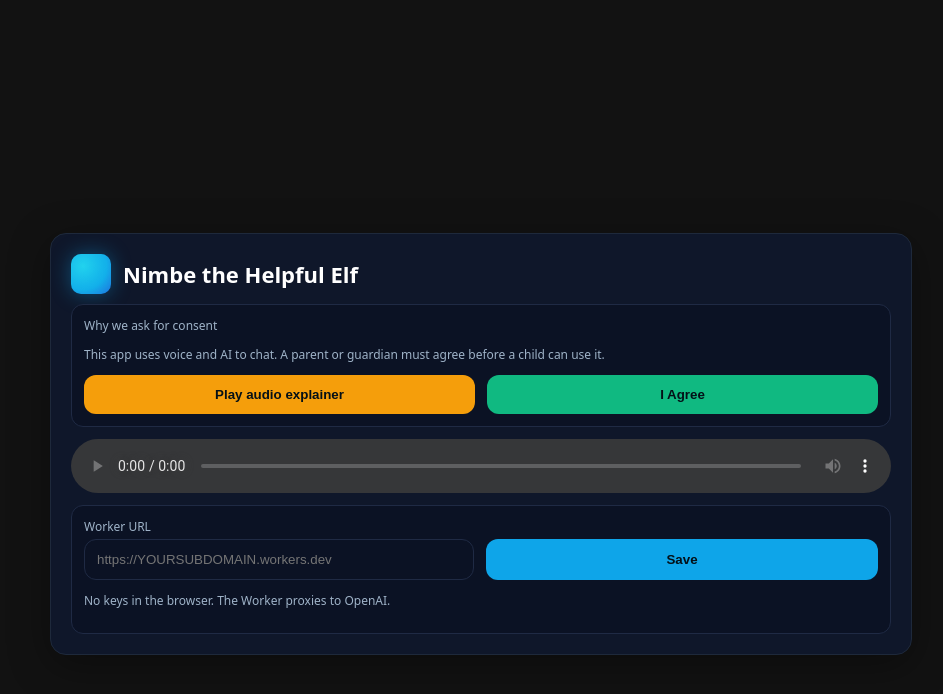
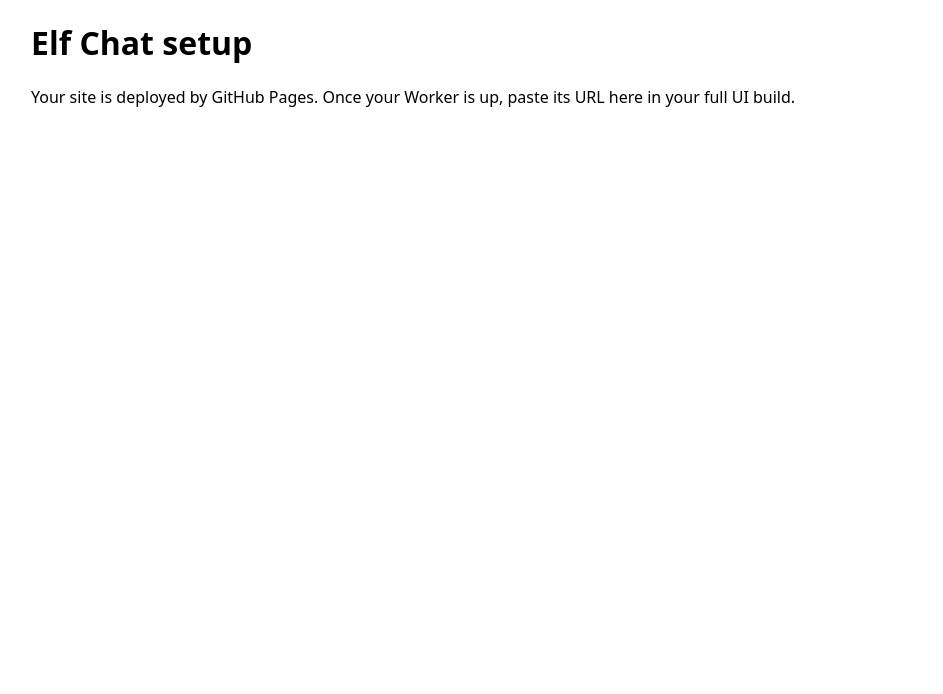
Before and after one commit to mayoldchess/santafresh, a React (Vite) app: page / in a window 1280 px wide. Shown: the top 694 px of the page, without its empty margins (159-1102 px from the left). Built offline with nearby package versions, Linux system fonts and the light colour scheme.

Commit message:
Add main.jsx

```diff
--- a/src/main.jsx
+++ b/src/main.jsx
@@ -1,4 +1,8 @@
 import React from 'react'
 import { createRoot } from 'react-dom/client'
-import App from './App.jsx'
-createRoot(document.getElementById('root')).render(<App />)
+createRoot(document.getElementById('root')).render(
+  <div>
+    <h1>Elf Chat setup</h1>
+    <p>Your site is deployed by GitHub Pages. Once your Worker is up, paste its URL here in your full UI build.</p>
+  </div>
+)
```
